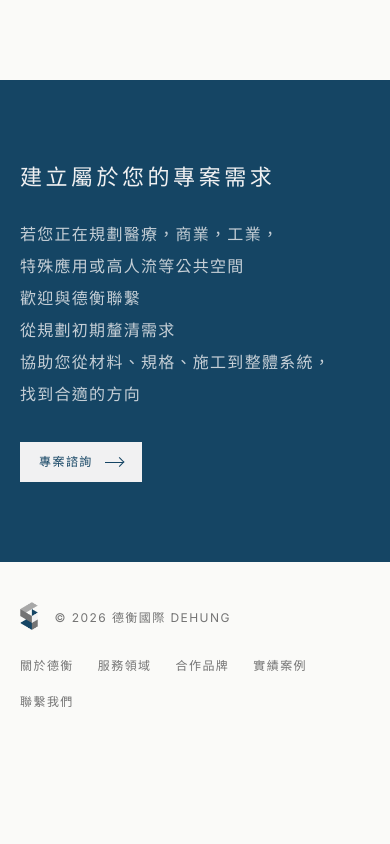
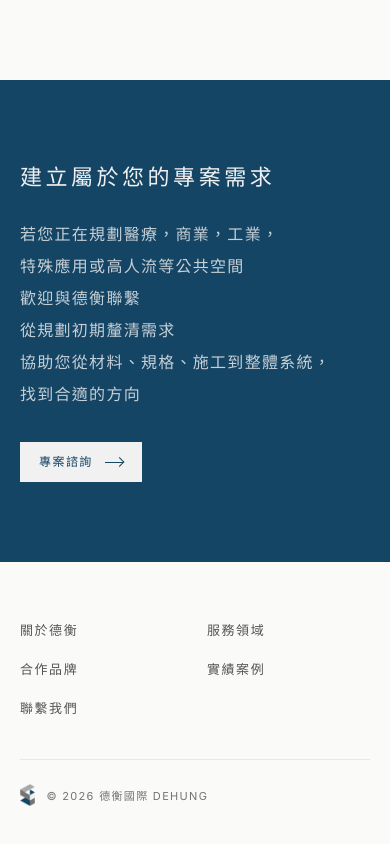
Before and after one commit to oneezh96/dehung-website, a plain HTML site: page about.html in a window 390 px wide. Shown: the part 1542-2386 px from the top of the page. Before the commit the page ends 2292 px from the top, so only its background shows below. Drawn offline with Linux system fonts and the light colour scheme.

Commit message:
手機版 footer 改為兩欄選單與版權列
Co-Authored-By: Claude Opus 5.5 <noreply@anthropic.com>

```diff
--- a/styles.css
+++ b/styles.css
@@ -1170,8 +1170,14 @@ body:has(.contact) .site-header::before { -webkit-backdrop-filter: none; backdro
   .field-panel__mark { top: 24px; right: 20px; bottom: auto; height: 24px; }
   .cta-band__inner { padding-top: 80px; padding-bottom: 80px; row-gap: 32px; }
   .cta-band__graphic { display: none; }
-  .site-footer__inner { flex-direction: column; align-items: flex-start; }
-  .site-footer nav ul { flex-wrap: wrap; gap: 16px 24px; }
+  /* footer: links in two even columns first, then the copyright under a thin rule */
+  .site-footer__inner { flex-direction: column; align-items: stretch; gap: 0; padding-top: 48px; }
+  .site-footer nav { order: -1; }
+  .site-footer nav ul { display: grid; grid-template-columns: 1fr 1fr; gap: 0 24px; }
+  .site-footer nav a { display: block; padding: 10px 0; font-size: 13px; color: var(--color-text-soft); }
+  .site-footer__brand { margin-top: 32px; padding-top: 24px; border-top: 1px solid var(--color-border); gap: 12px; }
+  .site-footer__brand img { height: 22px; }
+  .site-footer__brand p { font-size: 11px; }
 }
 @media (prefers-reduced-motion: reduce) {
   *, *::before, *::after { transition: none !important; animation: none !important; }
```
